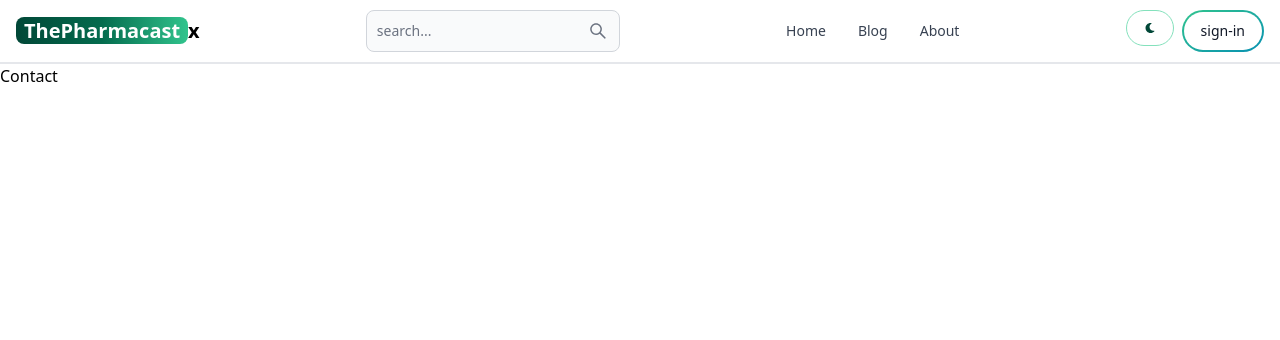
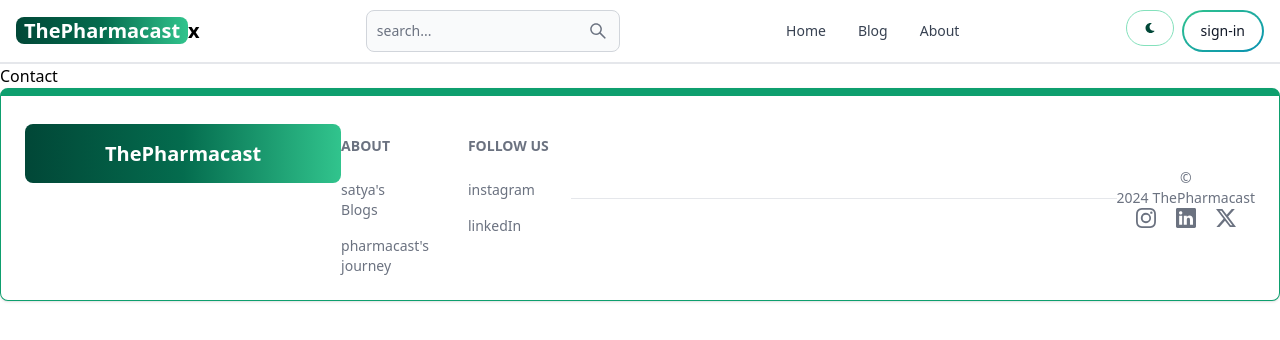
Before and after one commit to RavikrGTX/campus-tales-mern, a React (Vite) app in the folder thepharmacast/: page /contact in a window 1280 px wide. Shown: the top 340 px of the page. Built offline with nearby package versions, Linux system fonts and the light colour scheme.

Commit message:
complete Footer components

```diff
--- a/thepharmacast/src/App.jsx
+++ b/thepharmacast/src/App.jsx
@@ -9,6 +9,9 @@ import SignIn from './pages/SignIn'
 import Header from './components/Header'
 import Hero from './components/Hero/Hero'
 import Blog from './pages/Blog'
+import FooterCom from './components/FooterCom'
+
+// import FooterCom from './components/FooterCom'
 
 
 export default function App() {
@@ -25,6 +28,8 @@ export default function App() {
     <Route path="/dashboard" element={<Dashboard/>}/>
     <Route path="/contact" element={<Contact/>}/>
   </Routes>
+   <FooterCom/>
   </BrowserRouter>
+
   )
 }
--- /dev/null
+++ b/thepharmacast/src/components/FooterCom.jsx
@@ -0,0 +1,82 @@
+import React from 'react';
+import { Footer, FooterCopyright, FooterDivider, FooterIcon, FooterTitle } from 'flowbite-react';
+import { Link } from 'react-router-dom';
+import {BsInstagram,BsLinkedin,BsTwitterX} from 'react-icons/bs';
+export default function FooterCom() {
+  return (
+    <Footer  container className=' border border-t-8 border-green-500' >
+        <div className='w-full max-w-7xl mx-auto '>
+
+                <div className='grid w-full justify-between sm:flex md:grid-cols-1'>
+                    <div className='mt-5 '>
+                <Link to="/" className='self-center whitespace-nowrap text-lg sm:text-xl font-semibold dark:text-white'>
+        <span className='px-20 py-4 bg-gradient-to-r from-green-900 via-green-700 to-green-400 rounded-lg text-white '>ThePharmacast</span>
+
+        </Link>
+
+         </div>
+
+                <div className='grid grid-cols-2 gap-11 mt-4 sm:mt-4 am:grid-cols-3 sm:gap-6'>
+                    <div>
+
+                    <Footer.Title title='About'/>
+                    <Footer.LinkGroup col>
+                        <Footer.Link
+                         href='/blog'
+                         target='-blank'
+                         rel='nooperner noreferrer'>
+                            satya's Blogs
+
+                        </Footer.Link>
+                        <Footer.Link
+                         href='/about'
+                         target='-blank'
+                         rel='nooperner noreferrer'>
+                            pharmacast's journey
+
+                        </Footer.Link>
+                    </Footer.LinkGroup>
+                    </div>
+                    <div>
+
+                    <Footer.Title title='Follow Us '/>
+                    <Footer.LinkGroup col>
+                        <Footer.Link
+                         href='https://www.instagram.com/the_pharmacast/'
+                         target='-blank'
+                         rel='nooperner noreferrer'>
+                            instagram
+
+                        </Footer.Link>
+                        <Footer.Link
+                         href='https://www.linkedin.com/in/satyavardhan?miniProfileUrn=urn%3Ali%3Afs_miniProfile%3AACoAAB5yghUBDelenZ4HmY3s9ABmBL79We6_9zI&lipi=urn%3Ali%3Apage%3Ad_flagship3_search_srp_all%3BV70M7UokSJGo6rUSFMihYw%3D%3D'
+                         target='-blank'
+                         rel='nooperner noreferrer'>
+                            linkedIn
+
+                        </Footer.Link>
+                    </Footer.LinkGroup>
+
+                    </div>
+
+                </div>
+
+            </div>
+        </div>
+
+        <Footer.Divider/>
+        <div>
+        <Footer.Copyright
+        href='#'
+        by='ThePharmacast'
+        year={new Date().getFullYear()}
+        />
+        <div className='flex gap-5 sm:mt-0 mt-4 sm:justify-center'>
+        <Footer.Icon href='https://www.instagram.com/the_pharmacast/' icon={BsInstagram}/>
+        <Footer.Icon href='https://www.linkedin.com/in/satyavardhan?miniProfileUrn=urn%3Ali%3Afs_miniProfile%3AACoAAB5yghUBDelenZ4HmY3s9ABmBL79We6_9zI&lipi=urn%3Ali%3Apage%3Ad_flagship3_search_srp_all%3BV70M7UokSJGo6rUSFMihYw%3D%3D' icon={BsLinkedin}/>
+        <Footer.Icon href='#' icon={BsTwitterX}/>
+        </div>
+        </div>
+    </Footer>
+  )
+}
--- a/thepharmacast/src/pages/SignUp.jsx
+++ b/thepharmacast/src/pages/SignUp.jsx
@@ -40,7 +40,7 @@ export default function SignUp() {
    };
  }
   return (
-    <div className='min-h-scrren mt-20'>
+    <div className='min-h-screen mt-20'>
       <div className='flex p-3 max-w-3xl mx-auto flex-col md:flex-row md:items-center'>
         {/* left */}
         <div className='flex-1'> <Link
```
